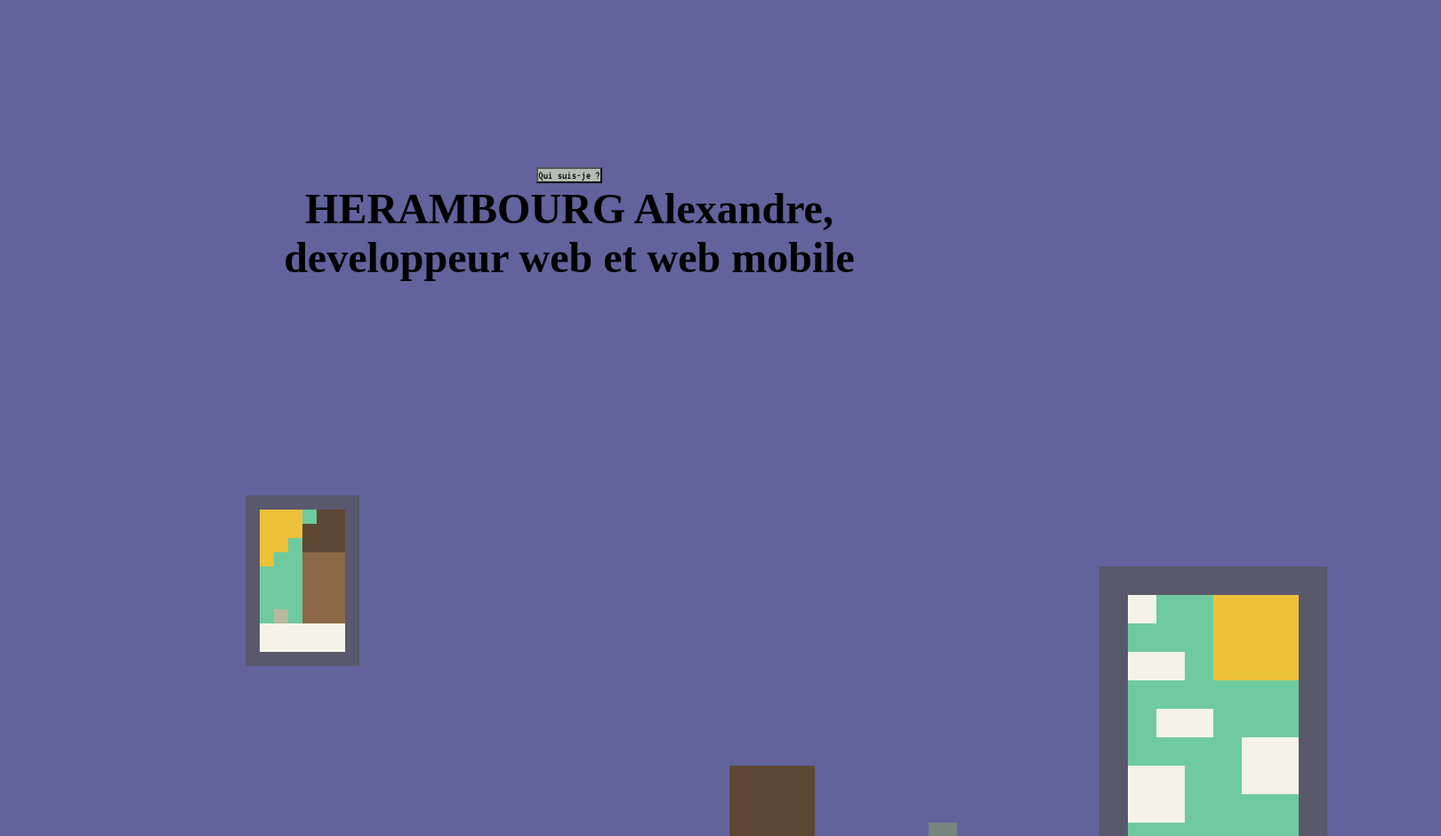
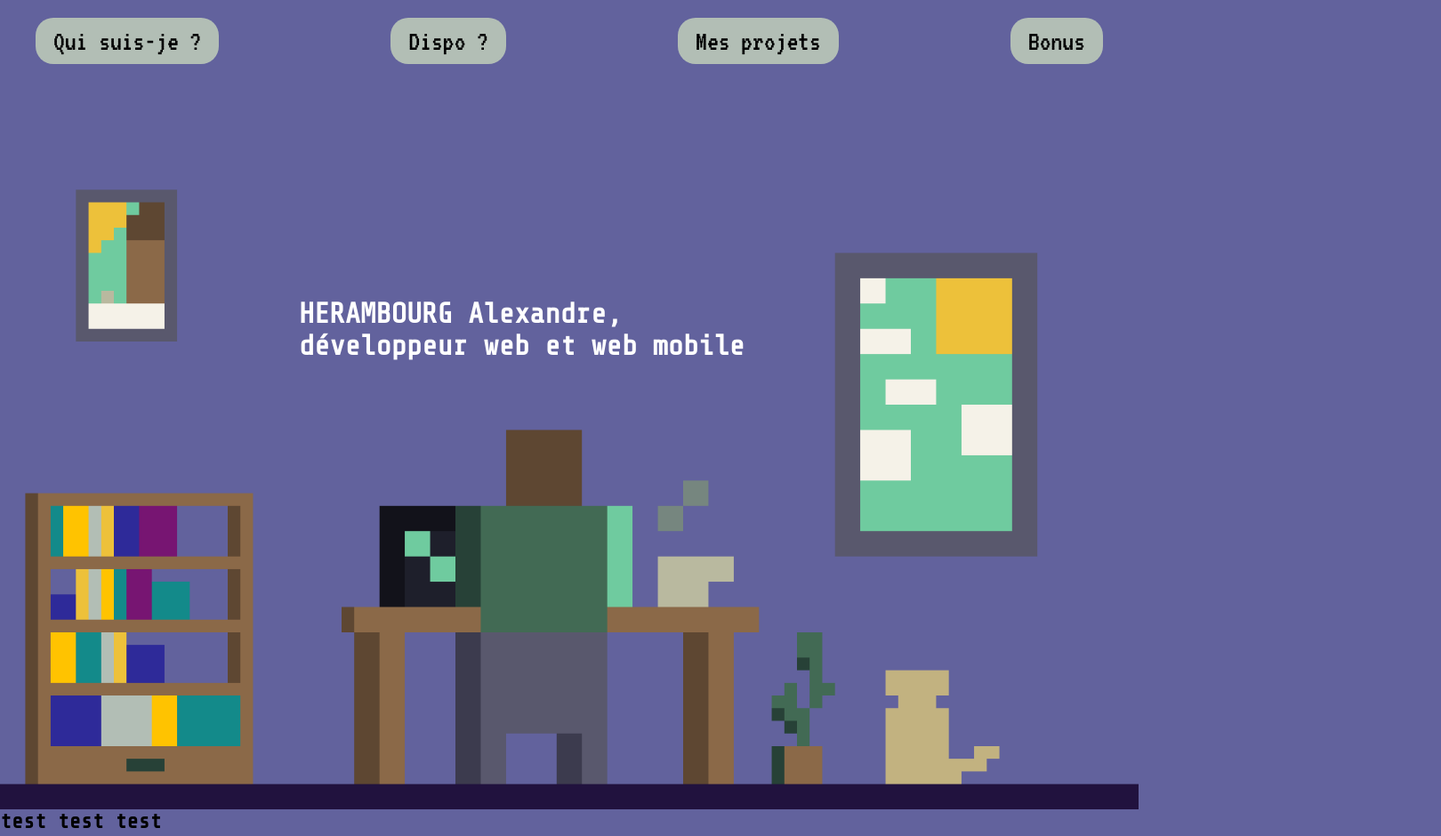
Before and after one commit to Angrimmer/Projet_portfolio, a plain HTML site: page index.html in a window 1280 px wide. Shown: the top 940 px of the page at 89% size, 1620 px wide, since content can reach past the window. Drawn offline with nearby package versions, Linux system fonts and the light colour scheme.

Commit message:
feat(header) add header for the portfolio

```diff
--- a/index.html
+++ b/index.html
@@ -12,15 +12,25 @@
 </head>
 
 <body>
-    <header>
-        <nav>
-            <button class="bouton-nav">Qui suis-je ?</button>
-        </nav>
-        <h1>HERAMBOURG Alexandre,
-             <br>
-             developpeur web et web mobile</h1>
-        <img src="images/gif-header.gif" >
-    </header>
+<header class="hero">
+  <img src="images/gif-header.gif" alt="" class="hero__bg">
+
+  <nav class="hero__nav">
+    <button class="bouton__nav">Qui suis-je ?</button>
+    <button class="bouton__nav">Dispo ?</button>
+    <button class="bouton__nav">Mes projets</button>
+    <button class="bouton__nav">Bonus</button>
+  </nav>
+
+  <div class="hero__content">
+    <h1>HERAMBOURG Alexandre,<br>développeur web et web mobile</h1>
+  </div>
+</header>
+
+
+<h2>test test test</h2>
+
+
 </body>
 
 </html>
--- a/style.css
+++ b/style.css
@@ -3,26 +3,68 @@
 /* font-family: "Share Tech Mono", monospace; */
 /* font-family: "VT323", monospace; */
 
-*{
-    margin: 0;
-    padding: 0;
-    text-decoration: none;
+* {
+  margin: 0;
+  padding: 0;
+  box-sizing: border-box;
 }
 
-header{
-  padding: 30px;
-  text-align: center;
-  font-size: 24px;
-  font-weight: bold;
-  margin: 150px
+body {
+  font-family: "Share Tech Mono", monospace;
+  background-color: #62629D;
 }
 
-html {
-  background-color:#62629D;
+.hero {
+  position: relative;
+  width: 100vw;
+  overflow: hidden;
+  color: white;
 }
 
-.bouton-nav{
+
+.hero__bg {
+  display: block;
+  width: 100vw;
+  height: auto;
+}
+
+
+.hero__nav {
+  display: flex;
+  justify-content: space-between;
+  position: absolute;
+  top: 20px;
+  left: 0;
+  right: 0;
+  padding: 0 40px;
+  z-index: 1;
+}
+
+.hero__content {
+  position: absolute;
+  left: 20%;
+  right: 0;
+  top: 40%;
+  transform: translateY(-40%);
+  padding-left: 80px;
+  z-index: 1;
+}
+
+.hero__content h1 {
+  max-width: 600px;
+  text-align: left;
+}
+
+.bouton__nav {
   background-color: #B2BEB5;
-  font-family: "VT323";
-  padding: 15px, 20px;
+  font-family: "VT323", monospace;
+  padding: 10px 20px;
+  border: none;
+  border-radius: 20px;
+  cursor: pointer;
+  font-size: 2em;
 }
+
+.bouton__nav:hover {
+  background-color: #138A8A;
+}
```
